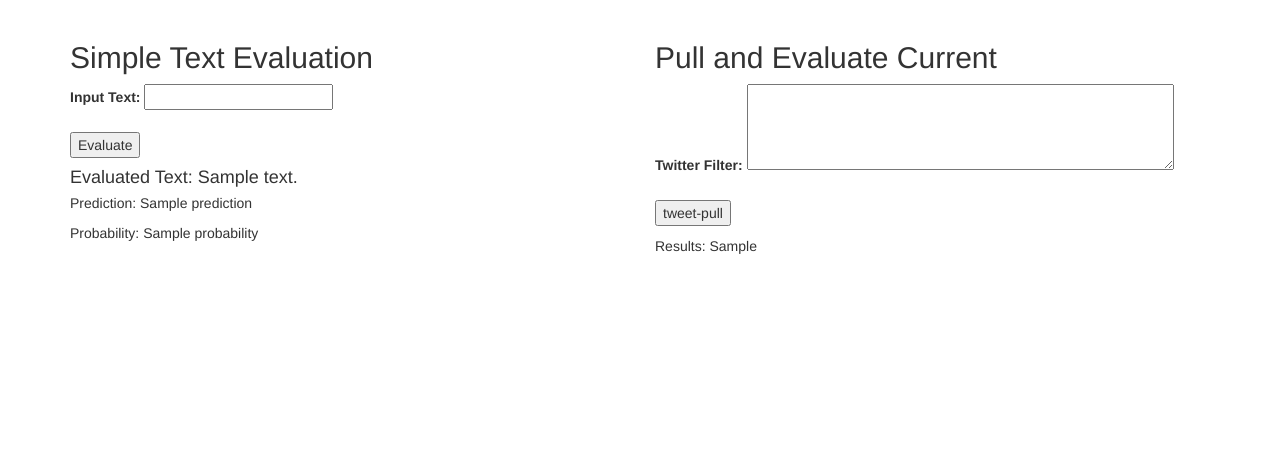
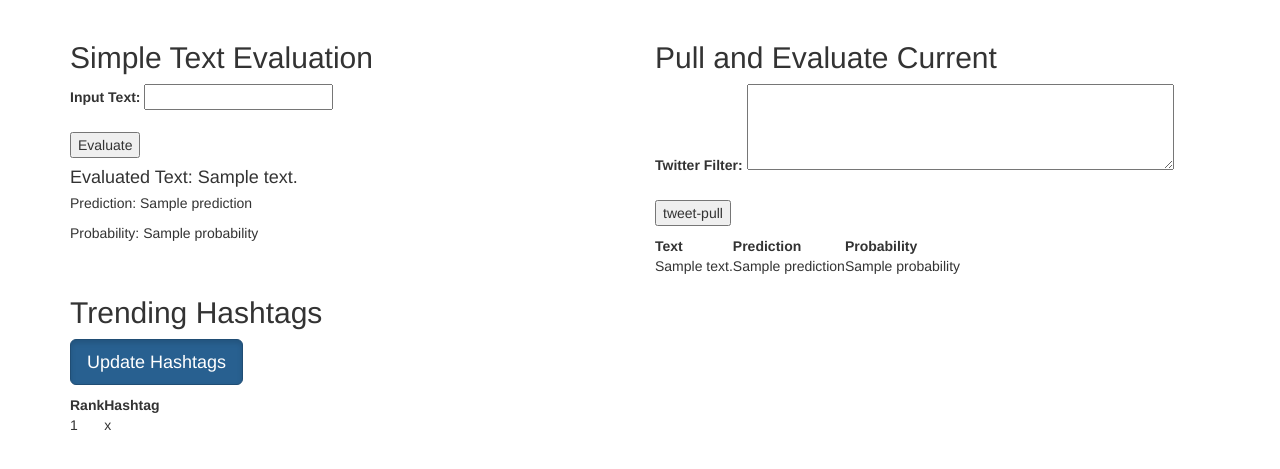
Before and after one commit to Arrosa123/Text_Sentiment_Analysis, a Flask app: template templates/index.html in a window 1280 px wide. Shown: the part 257-726 px from the top of the page. Run offline with Flask 2, Linux system fonts and the light colour scheme; the template is opened without the code that fills it: most values are stand-ins (such as "Sample title", 1, 10 or a date in 2020); some libraries are stand-ins or nearby versions.

Commit message:
Added Webscraping for getting trending twitter topics

```diff
--- a/Machine_Learning_spark.py
+++ b/Machine_Learning_spark.py
@@ -119,4 +119,4 @@
     positives = [prob[1] for prob in df['probability']]
     df['probability'] = positives
 
-    return(df)
+    return(df.to_dict('records'))
--- a/app.py
+++ b/app.py
@@ -1,7 +1,7 @@
 from xml.etree.ElementTree import tostring
-from flask import Flask, render_template, redirect, url_for, request
+from flask import Flask, render_template, redirect, url_for, request, session
 import json
-
+import scraping
 import Machine_Learning_spark as ml
 import twitter_api_stream as tas
 
@@ -12,9 +12,28 @@
 
 default_rules = '{"rules" : [{"value": "dog has:images", "tag": "dog pictures"},{"value": "cat has:images -grumpy", "tag": "cat pictures"}]}'
 
+#Add empty hashtag_data to the session
+
+
 ## Define our routes
 @app.route("/", methods=["GET", "POST"])
 def index():
+    #Check if there is session data for the hashtag information if not initalize the session variable
+    if not session.get('hashtag_data'):
+        session['hashtag_data'] = {
+        "tw_title": "",
+        "tw_trend_loc": "",
+        "tw_trends" : []
+        }
+    #Get the hashtag data from the session
+    hashtag_data = session.get('hashtag_data')
+
+    #Check if there is session data for the hashtag information
+    if not session.get('rules'):
+        session['rules'] = '{"rules" : [{"value": "dog has:images", "tag": "dog pictures"},{"value": "cat has:images -grumpy", "tag": "cat pictures"}]}'
+    rules = session.get('rules')
+
+    print(session.get('hashtag_data'))
     eval_list = []
     eval = {}
     if 'evaluate' in request.form:
@@ -48,7 +67,15 @@
         #print the returned eval_list
         print(eval_list)
 
-    return render_template("index.html", eval=eval, eval_list = eval_list)
+    return render_template("index.html", eval=eval, eval_list = eval_list, hashtag_data = hashtag_data)
+
+@app.route("/scrape")
+def scrape():
+   hashtag_data = scraping.scrape_all()
+   session['hashtag_data'] = hashtag_data
+   return redirect('/', code=302)
+
 
 if __name__ == "__main__":
+   app.secret_key = ".."
    app.run(port=5001)
--- /dev/null
+++ b/myconfig.json
@@ -0,0 +1 @@
+{"BEARER_TOKEN": ""}
--- a/templates/index.html
+++ b/templates/index.html
@@ -33,7 +33,6 @@
               <p>Prediction: {{ eval.prediction }}</p>
               <p>Probability: {{ eval.probability }}</p>
             </div>
-
           </div>
         </div>
         <div class="col-md-6">
@@ -42,13 +41,49 @@
               <h2>Pull and Evaluate Current</h2>
               <form action="/" method="post">
                   <label for="text-area">Twitter Filter:</label>
-                  <textarea id="twitter-rules" name="twitter-rules" rows="4" cols="50"></textarea><br><br>
+                  <textarea id="twitter-rules" name="twitter-rules" rows="4" cols="50">{{session['rules']}}</textarea><br><br>
                   <p><input type="submit" name="tweet-pull" value="tweet-pull"></p>
               </form>
-              <p>Results: {{ eval_list }}</p>
+              <table>
+                <tr>
+                  <th>Text </th>
+                  <th>Prediction</th>
+                  <th>Probability</th>
+                </tr>
+              {% for evaluated in eval_list %}
+                <tr>
+                  <td>{{evaluated.text}}</td>
+                  <td>{{evaluated.prediction}}</td>
+                  <td>{{evaluated.probability}}</td>
+                </tr>
+              {% endfor %}
+              </table>
             </div>
 
           </div>
+
+        </div>
+        <div class="col-md-12">
+          <div class="hashtags">
+            <div class="hashtags-body">
+              <h2>Trending Hashtags</h2>
+              <p><a class="btn btn-primary btn-lg active" href="/scrape" role="button">Update Hashtags</a></p>
+              <table>
+                <tr>
+                  <th>Rank </th>
+                  <th>Hashtag</th>
+                </tr>
+              {% for tw_trend in hashtag_data.tw_trends %}
+                <tr>
+                  <td>{{tw_trend.rank}}</td>
+                  <td>{{tw_trend.hashtag}}</td>
+                </tr>
+              {% endfor %}
+              </table>
+            </div>
+
+          </div>
+
         </div>
       </div>
 
```
Also changed, not shown: scraping.py (added, +66 -0 lines), twitter_api_stream.py (+5 -2 lines).
